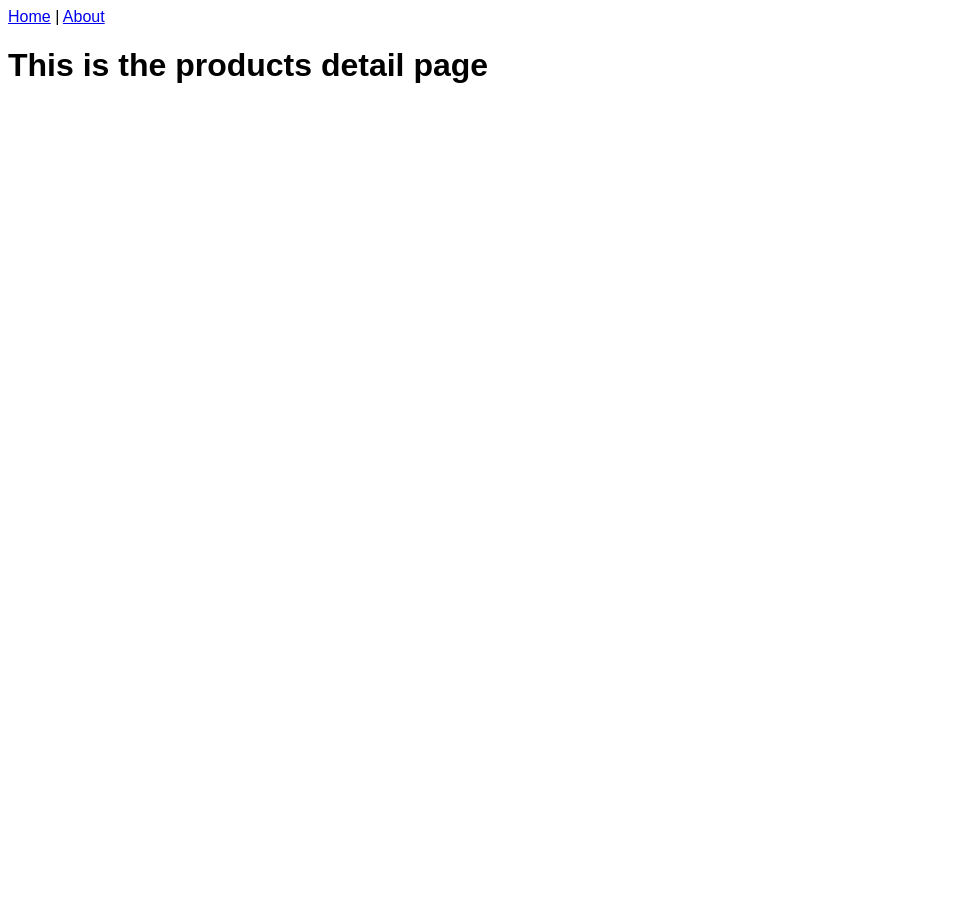
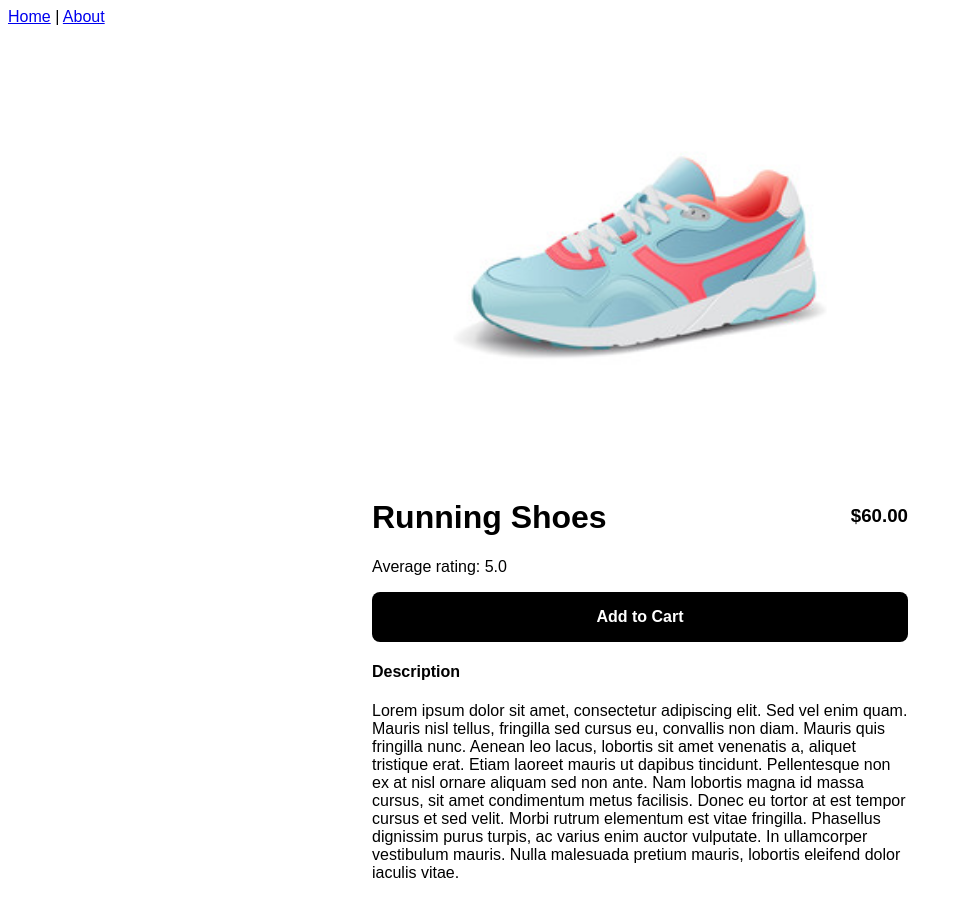
Before and after one commit to Galilea-Ivy/m05-tutorial-garcia, a Vue app: page /products/123 in a window 1280 px wide. Shown: the top 916 px of the page, without its empty margins (0-963 px from the left). Before the commit the page ends 800 px from the top, so only its background shows below. Built offline with nearby package versions, Linux system fonts and the light colour scheme.

Commit message:
completed product detail page

```diff
--- a/src/views/ProductDetailPage.vue
+++ b/src/views/ProductDetailPage.vue
@@ -1,10 +1,29 @@
 <template>
-  <h1>This is the products detail page</h1>
+  <div id="page-wrap">
+    <div id="img-wrap">
+      <img v-bind:src="product.imageUrl" alt="">
+    </div>
+    <div id="product-details">
+      <h1>{{ product.name }}</h1>
+      <h3 id="price">${{ product.price }}</h3>
+      <p>Average rating: {{ product.averageRating }}</p>
+      <button id="add-to-cart">Add to Cart</button>
+      <h4>Description</h4>
+      <p>{{ product.description }} </p>
+    </div>
+  </div>
 </template>
 
 <script>
+import { products } from '../fake-data';
+
 export default {
   name: "ProductsDetailPage",
+  data() {
+    return {
+      product: products.find((p) => p.id === this.$route.params.id),
+    };
+  }
 };
 </script>
 
```
